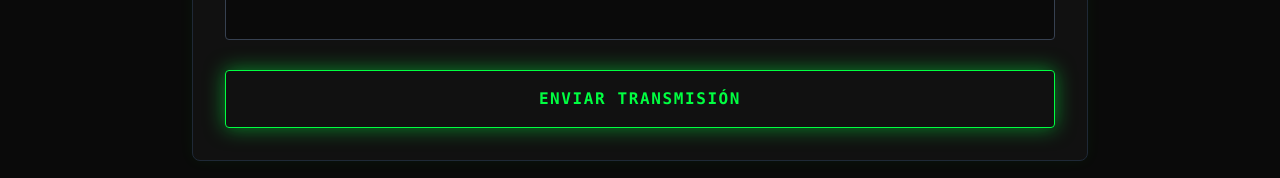
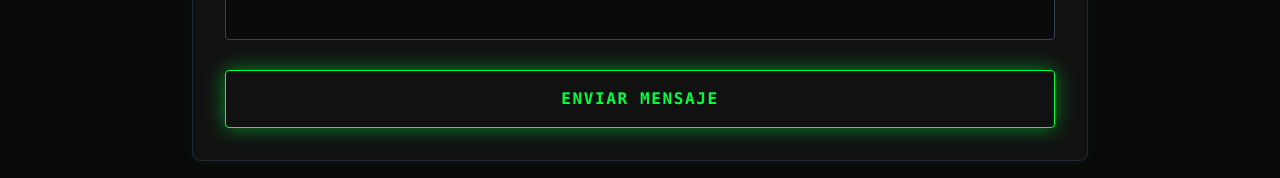
Before and after one commit to Pabloski-c/Portafolio-MERN, a React (Vite) app in the folder client/: page / in a window 1280 px wide. Shown: the part 1873-2051 px from the top of the page. Built offline with nearby package versions, Linux system fonts and the light colour scheme; no server answers.

Commit message:
Se modifica boton de Contact.jsx (Enviar Transmisión -> Enviar Mensaje)

```diff
--- a/client/src/components/Contact.jsx
+++ b/client/src/components/Contact.jsx
@@ -115,7 +115,7 @@ const Contact = () => {
                 ${status === 'sending' ? 'bg-gray-700 border-gray-700 cursor-wait text-gray-400' : 'bg-transparent border-neon-green text-neon-green hover:bg-neon-green hover:text-black'}
               `}
             >
-              {status === 'sending' ? 'ENVIANDO DATOS...' : 'ENVIAR TRANSMISIÓN'}
+              {status === 'sending' ? 'ENVIANDO DATOS...' : 'ENVIAR MENSAJE'}
             </button>
 
             {/* Mensajes de feedback */}
```
